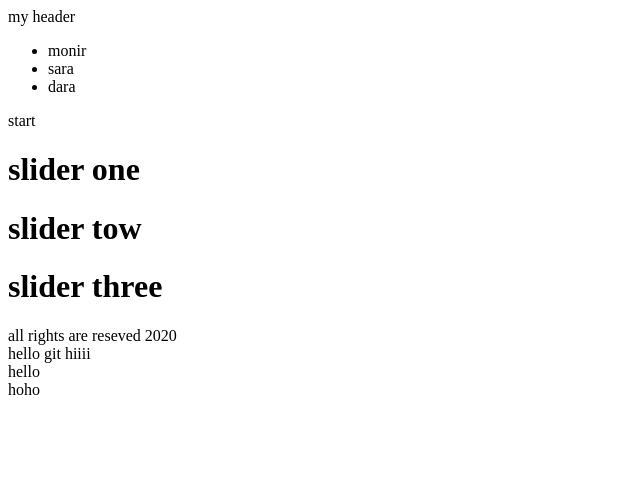
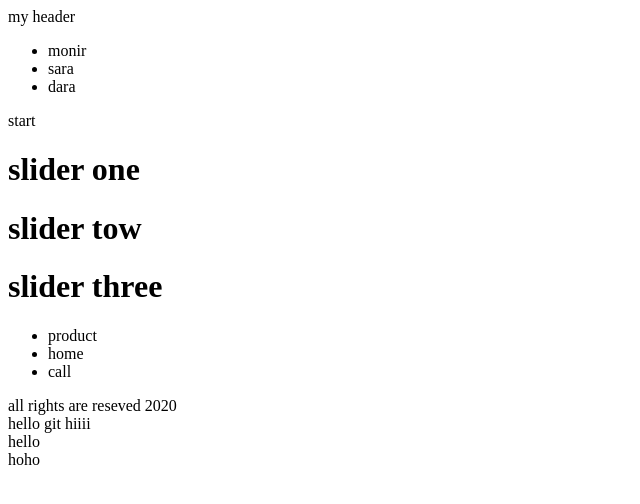
Before and after one commit to monire-shahvelayati/git-Project-one---Copy, a plain HTML site: page index.html in a window 1280 px wide. Shown: the whole page, without its empty margins (0-640 px from the left). Drawn offline with Linux system fonts and the light colour scheme.

Commit message:
list2 added

```diff
--- a/index.html
+++ b/index.html
@@ -28,6 +28,14 @@
         <h1> slider tow</h1>
         <h1> slider three</h1>
     </div>
+    <span>
+        <ul>
+            <li>product</li>
+            <li>home</li>
+            <li>call</li>
+
+        </ul>
+    </span>
     <footer>
         all rights are reseved 2020
     </footer>
```
